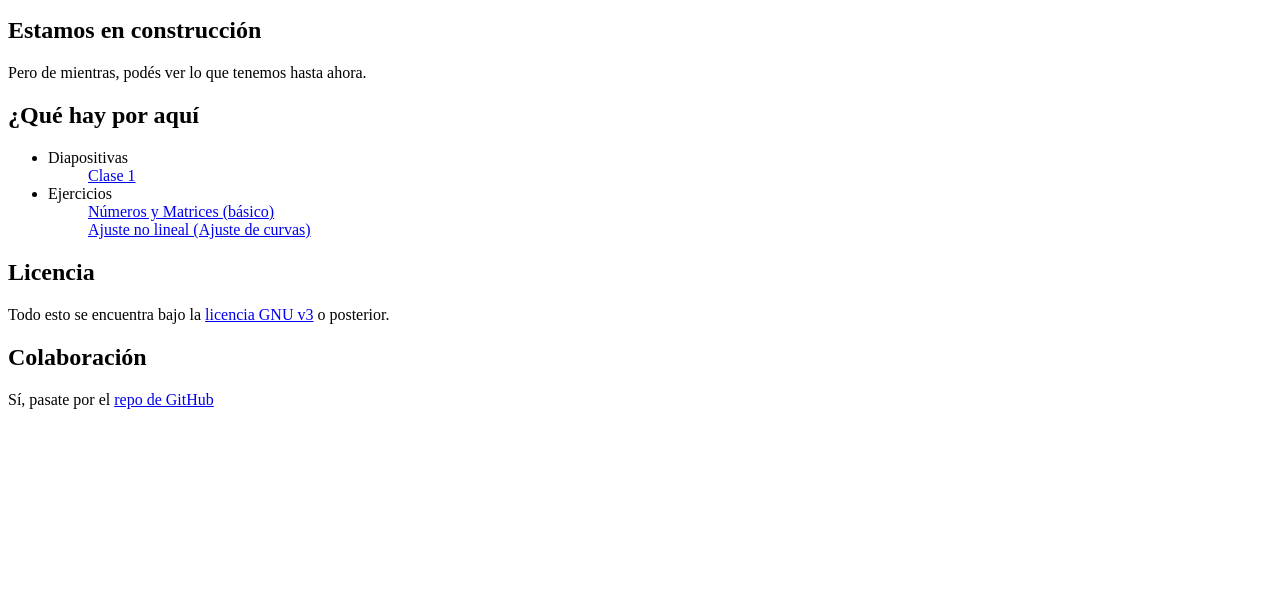
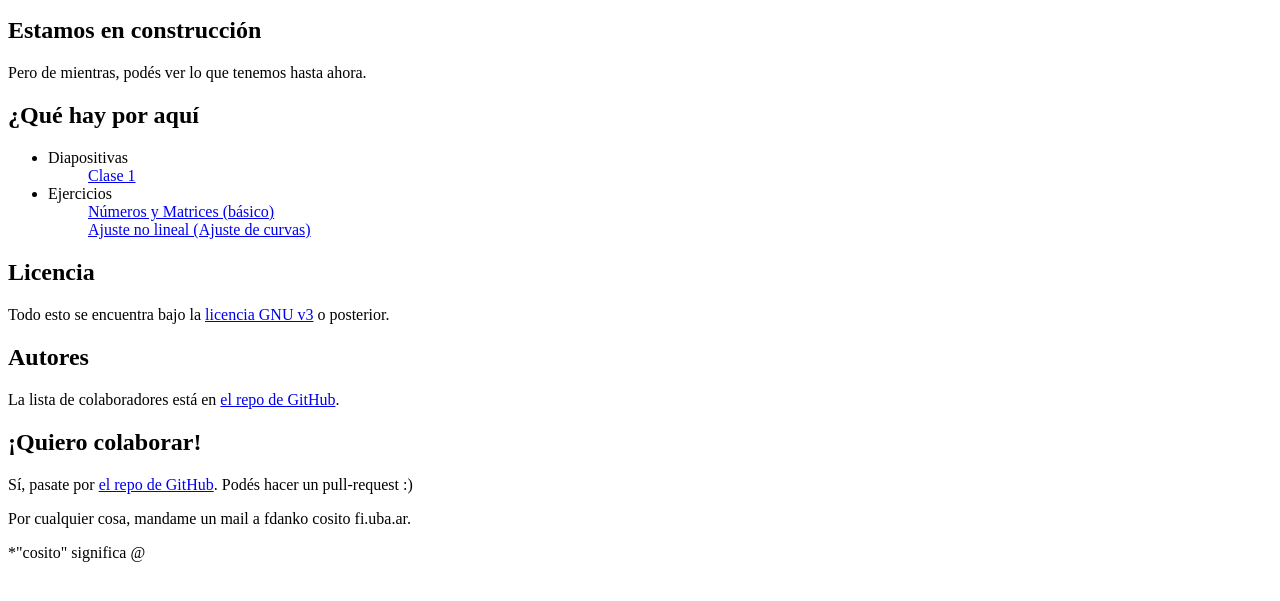
Before and after one commit to OctaveFIUBA/OctaveFIUBA.github.io, a plain HTML site: page index.html in a window 1280 px wide. Shown: the part 87-688 px from the top of the page. Drawn offline with Linux system fonts and the light colour scheme.

Commit message:
Actualizada pagina principal

```diff
--- a/index.html
+++ b/index.html
@@ -23,8 +23,16 @@
 <h2>Licencia</h2>
 Todo esto se encuentra bajo la <a href="http://www.gnu.org/licenses/gpl-3.0.en.html" target="_blank">licencia GNU v3</a> o posterior.
 
-<h2>Colaboración</h2>
-Sí, pasate por el <a href="https://github.com/OctaveFIUBA">repo de GitHub</a>
+<h2>Autores</h2>
+La lista de colaboradores está en <a href="https://github.com/orgs/OctaveFIUBA/people">el repo de GitHub</a>.
+
+<h2>¡Quiero colaborar!</h2>
+<p>Sí, pasate por <a href="https://github.com/OctaveFIUBA">el repo de GitHub</a>. Podés hacer un pull-request :)</p>
+<p>Por cualquier cosa, mandame un mail a fdanko cosito fi.uba.ar.</p>
+<p> *"cosito" significa &#64;</p>
+
+
+
 
 </body>
 </html>
```
